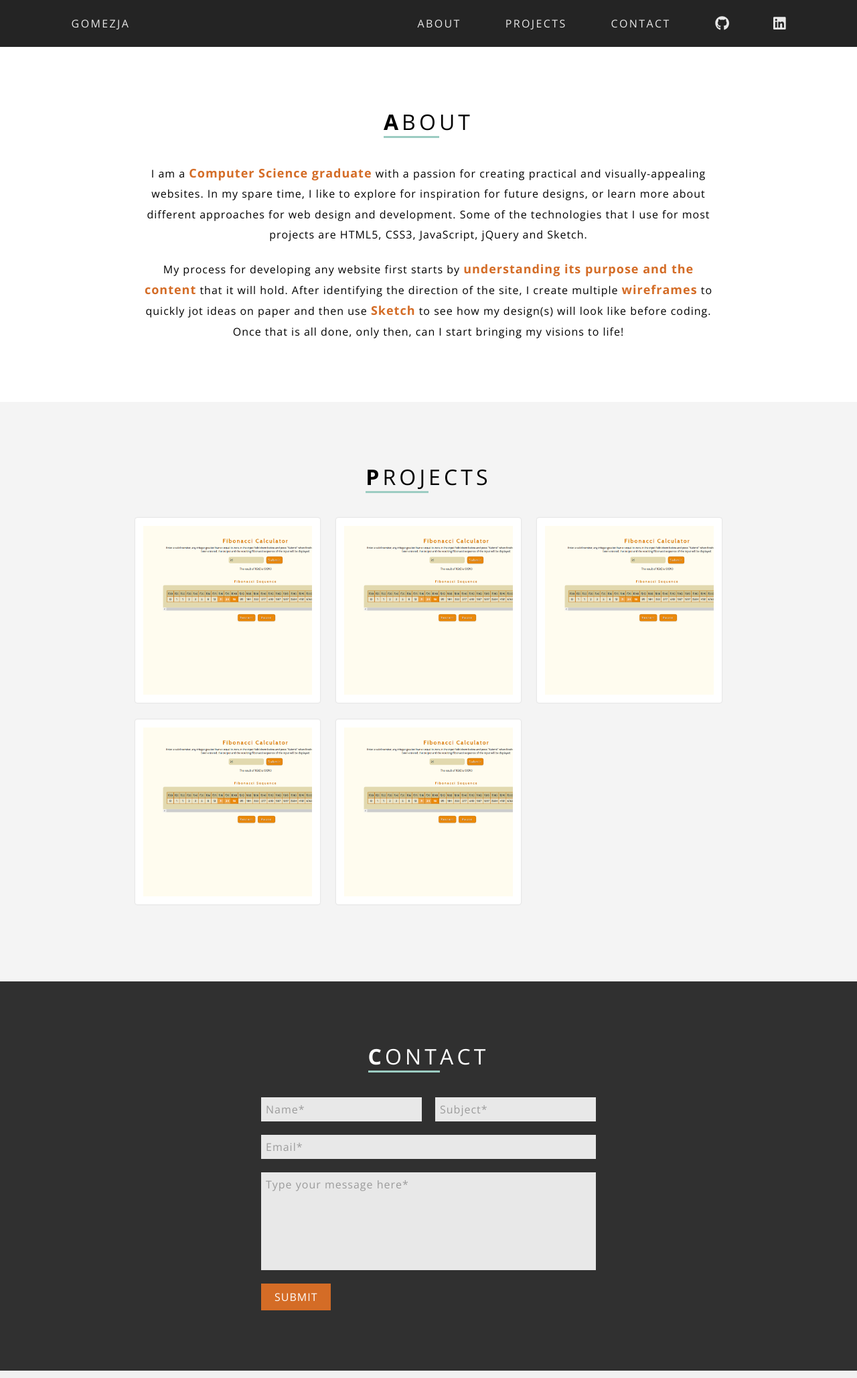
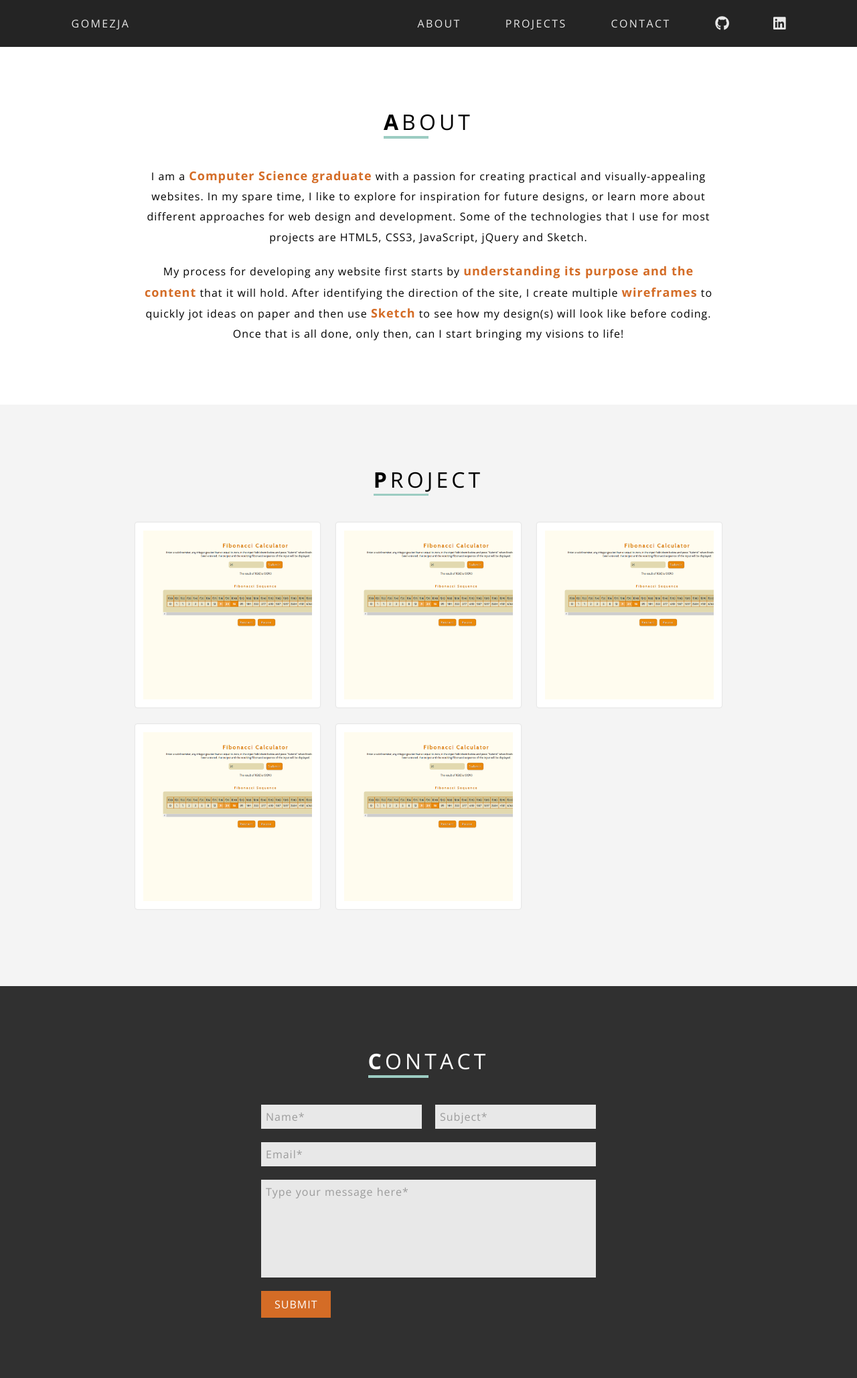
Before and after one commit to gomezja/single-page-website-project, a PHP site: page / in a window 1280 px wide. Shown: the whole page at 67% size. Run offline with PHP 8.4, Linux system fonts and the light colour scheme; some libraries are stand-ins or nearby versions.

Commit message:
Added animation for section headers

```diff
--- a/index.html
+++ b/index.html
@@ -42,9 +42,12 @@
 
     <!-- ABOUT SECTION-->
     <div class="about" id="about">
+        <div class="about__title">
             <h1 class="about__header">
-            <span class="about__header--underline"><span class="about__header--bold">A</span>bo</span>ut
+                <span class="about__header--bold">A</span>bout
             </h1>
+            <div class="underline underline--start"></div>
+        </div>
 
         <p class="about__paragraph about__paragraph--mt-40">
             I am a <span class="about__paragraph--bold">Computer Science graduate</span> with a passion for creating practical
@@ -63,9 +66,12 @@
 
     <!-- PROJECT SECTION -->
     <div class="project project--background-color" id="projects">
+        <div class="project__title">
             <h1 class="project__header">
-            <span class="project__header--underline"><span class="project__header--bold">P</span>roj</span>ects
+                <span class="project__header--bold">P</span>roject
             </h1>
+            <div class="underline underline--start"></div>
+        </div>
 
         <ul class="project__container project__container--mt-40">
             <li class="project__example">
@@ -210,9 +216,12 @@
 
     <!-- CONTACT SECTION -->
     <div class="contact" id="contact">
+        <div class="contact__title">
             <h1 class="contact__header">
-            <span class="contact__header--underline"><span class="contact__header--bold">C</span>ont</span>act
+                <span class="contact__header--bold">C</span>ontact
             </h1>
+            <div class="underline underline--start"></div>
+        </div>
 
         <form class="contact__form" action="mailto:someone@example.com" method="post" enctype="text/plain">
             <div class="contact__section">
--- a/script.js
+++ b/script.js
@@ -1,10 +1,15 @@
 $(document).ready(function() {
+    checkScrollBtn();
+
+    /*================= Click Event Listeners =================*/
+    // go to about section
     $("#navAbout").click(function() {
         $("html, body").animate({
             scrollTop: $("#about").offset().top
         }, 800);
     });
 
+    // go to projects section
     $("#navProjects").click(function() {
         $("html, body").animate({
             scrollTop: $("#projects").offset().top
@@ -12,6 +17,7 @@ $(document).ready(function() {
 
     });
 
+    // go to contact section
     $("#navContact").click(function() {
         $("html, body").animate({
             scrollTop: $("#contact").offset().top
@@ -59,22 +65,26 @@ $(document).ready(function() {
             $(projectType).removeClass("project__type--development");
     });
 
-    // display scroll-up button
-    var scrollBtn = $(".btn--scroll-up");
+    // go back up when scroll-up button is clicked
+    $(".btn--scroll-up").click(function() {
+        $("html, body").animate({
+            scrollTop: 0
+        }, 800);
+    });
 
+    /*================= Scroll Event Listeners =================*/
     $(window).scroll(function() {
+        checkScrollBtn();
+    });
+
+    // display or hide scroll button
+    function checkScrollBtn() {
+        var scrollBtn = $(".btn--scroll-up");
         var pos = $(window).scrollTop();
 
         if(pos > 100)
             $(scrollBtn).fadeIn(300);
         else
             $(scrollBtn).fadeOut(300);
-    });
-
-    // go back up when scroll-up button is clicked
-    $(".btn--scroll-up").click(function() {
-        $("html, body").animate({
-            scrollTop: 0
-        }, 800);
-    });
+    }
 });
--- a/style.css
+++ b/style.css
@@ -139,6 +139,13 @@ html, body {
     padding: 90px 0 90px 0;
 }
 
+.about__title,
+.project__title,
+.contact__title {
+    display: table;
+    margin: 0 auto;
+}
+
 .about__header,
 .project__header,
 .contact__header {
@@ -147,12 +154,6 @@ html, body {
     letter-spacing: 0.16em;
     text-align: center;
     text-transform: uppercase;
-}
-
-.about__header--underline,
-.project__header--underline,
-.contact__header--underline {
-    border-bottom: 3.5px solid #9cccc2;
 }
 
 .about__header--bold,
@@ -504,3 +505,33 @@ html, body {
         margin: 0 0 20px 0;
     }
 }
+
+.underline {
+    background: #9cccc2;
+    height: 3.5px;
+    width: 0;
+}
+
+.underline--start {
+	width: 0px;
+	-webkit-animation: line-start 2s ease-out forwards;
+	   -moz-animation: line-start 2s ease-out forwards;
+	    -ms-animation: line-start 2s ease-out forwards;
+	     -o-animation: line-start 2s ease-out forwards;
+	        animation: line-start 2s ease-out forwards;
+}
+
+@-moz-keyframes line-start {
+    from {width: 0px;}
+    to {width: 50%;}
+}
+
+@-webkit-keyframes line-start {
+	from {width: 0px;}
+	to {width: 50%;}
+}
+
+@keyframes line-start {
+    from {width: 0%;}
+    to {width: 50%;}
+  }
```
Lines whose indentation alone changed are shown as unchanged.
